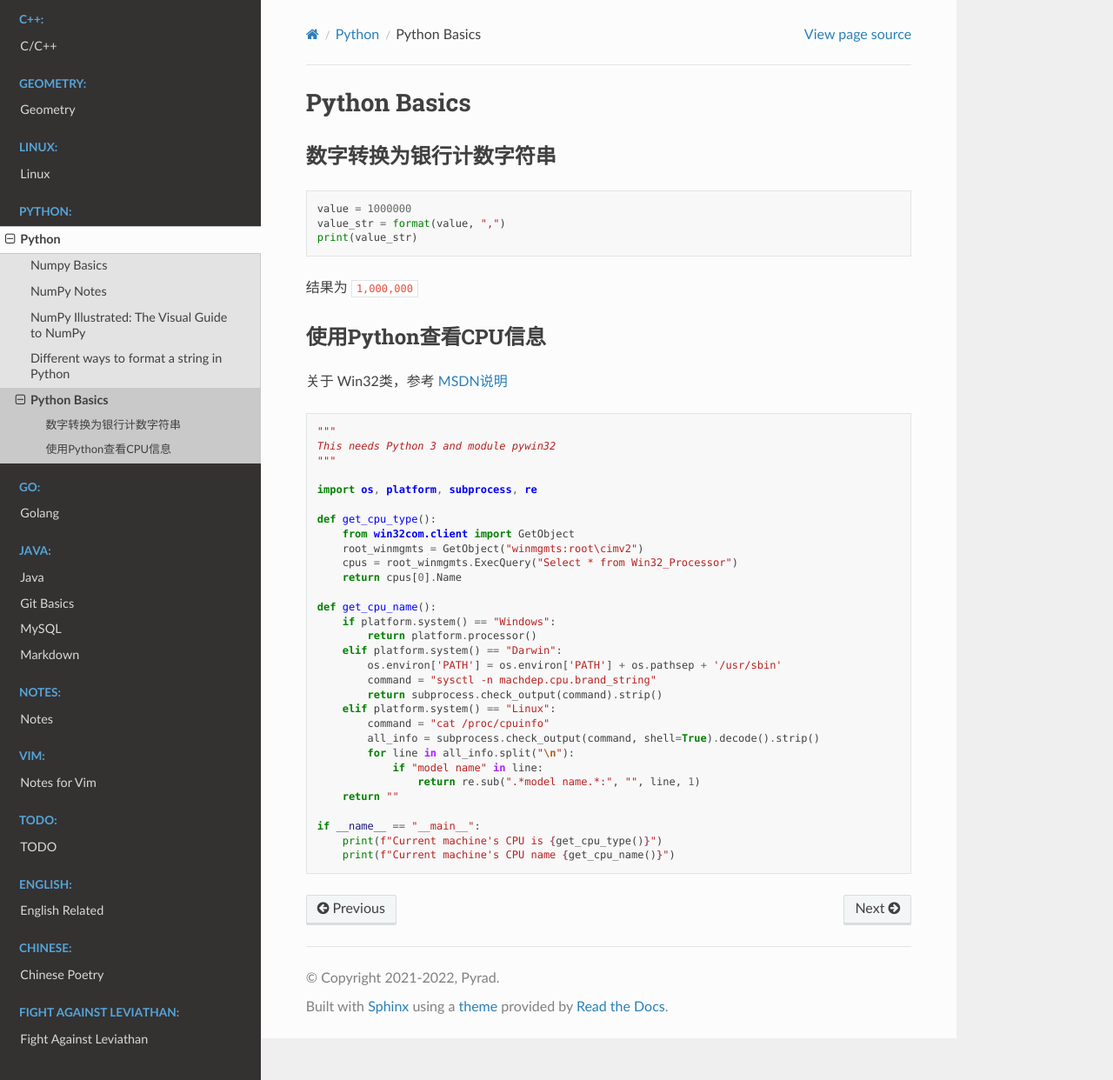
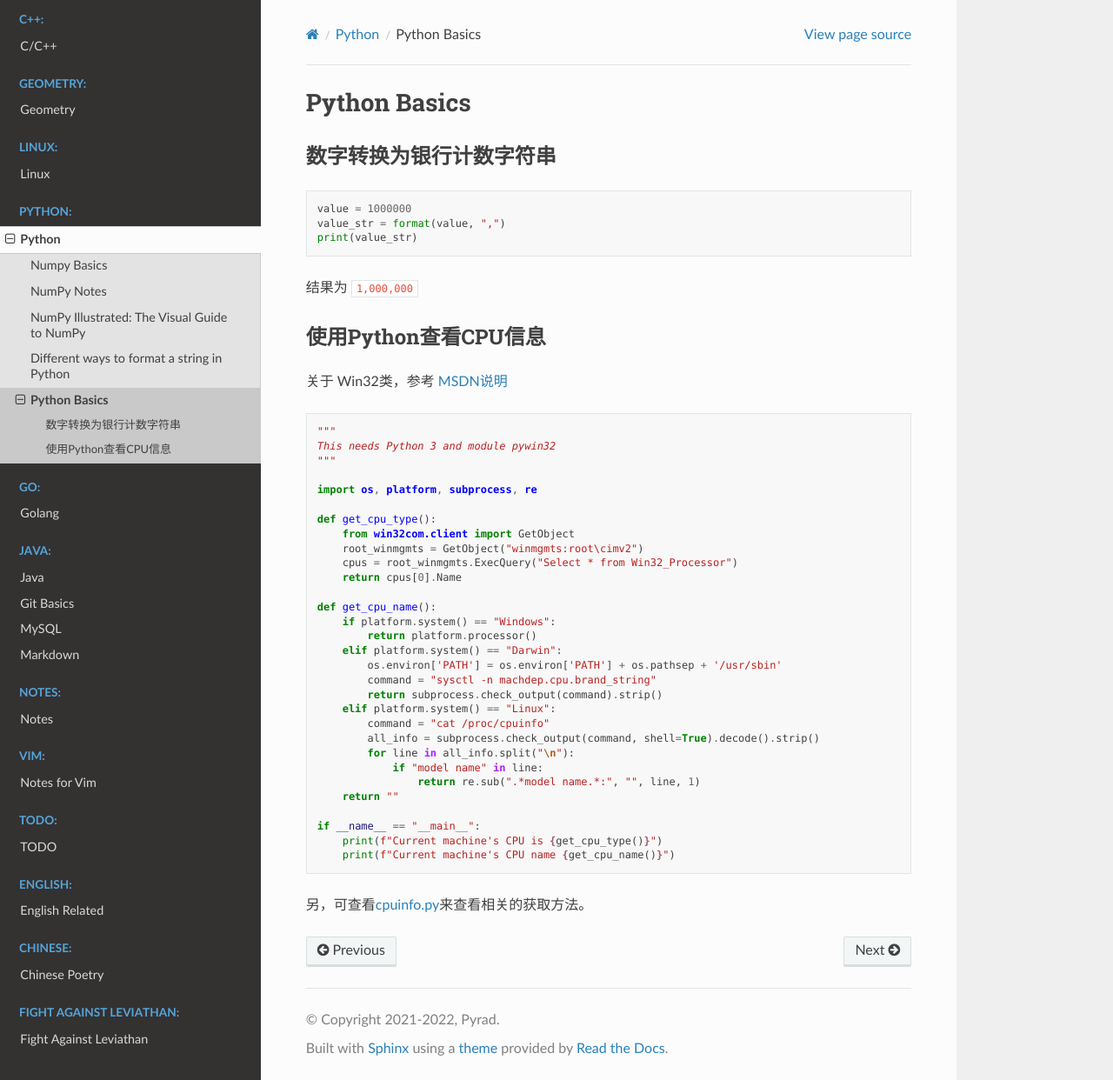
Before and after one commit to Pyrad/pyradnotes, a Sphinx documentation site: the page built from source/Python/pythonbasic.md, in a window 1280 px wide and 1242 px high. Shown: the whole window at 87% size. Built offline with Sphinx 7.4.7 and the Read the Docs theme 2.0.0, drawn with Linux system fonts in a browser that asks for light colours.

Commit message:
Python cpuinfo.py from NumExpr

````diff
--- a/source/Python/pythonbasic.md
+++ b/source/Python/pythonbasic.md
@@ -48,3 +48,5 @@ if __name__ == "__main__":
     print(f"Current machine's CPU is {get_cpu_type()}")
     print(f"Current machine's CPU name {get_cpu_name()}")
 ```
+
+另，可查看[cpuinfo.py](https://github.com/pydata/numexpr/blob/master/numexpr/cpuinfo.py)来查看相关的获取方法。
````
